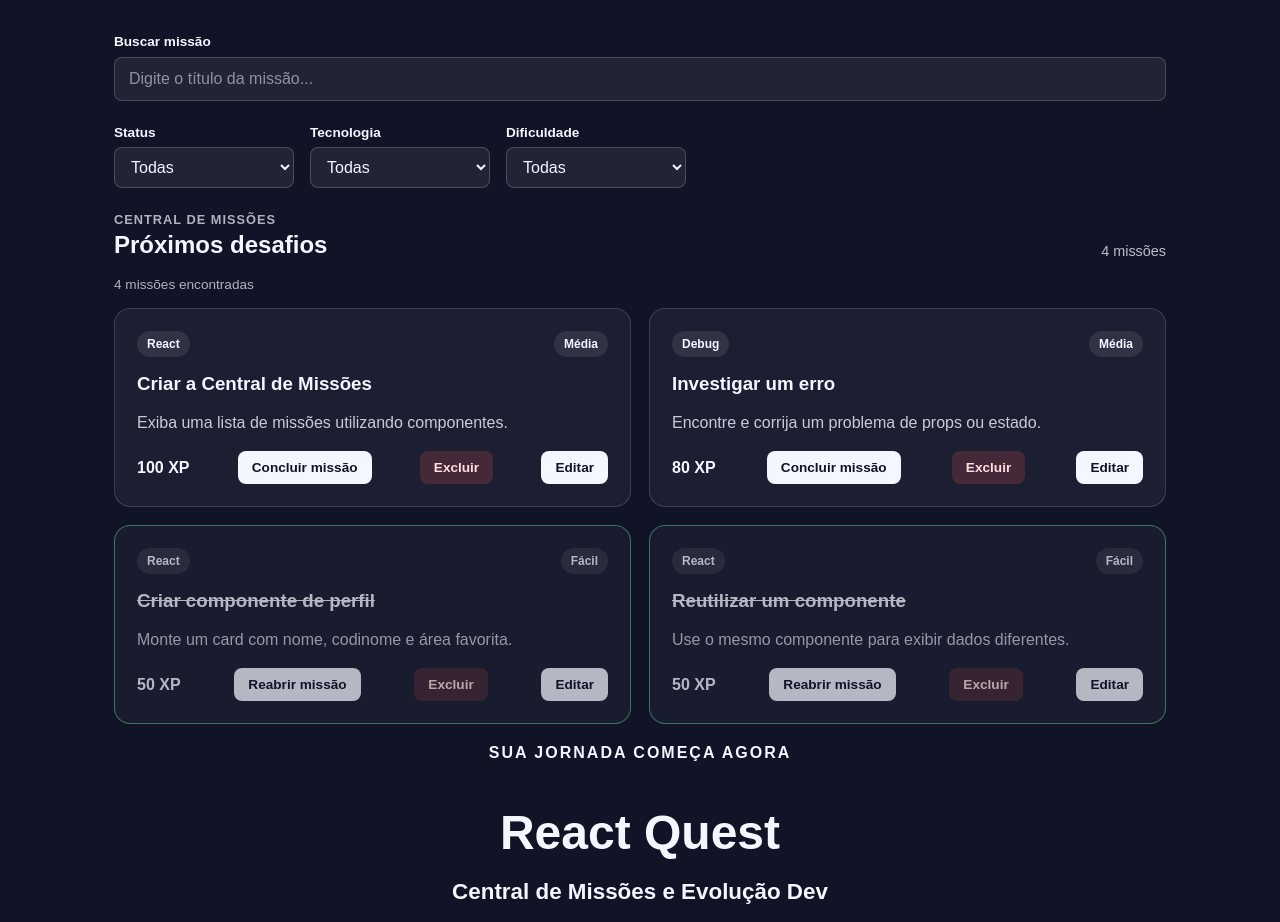
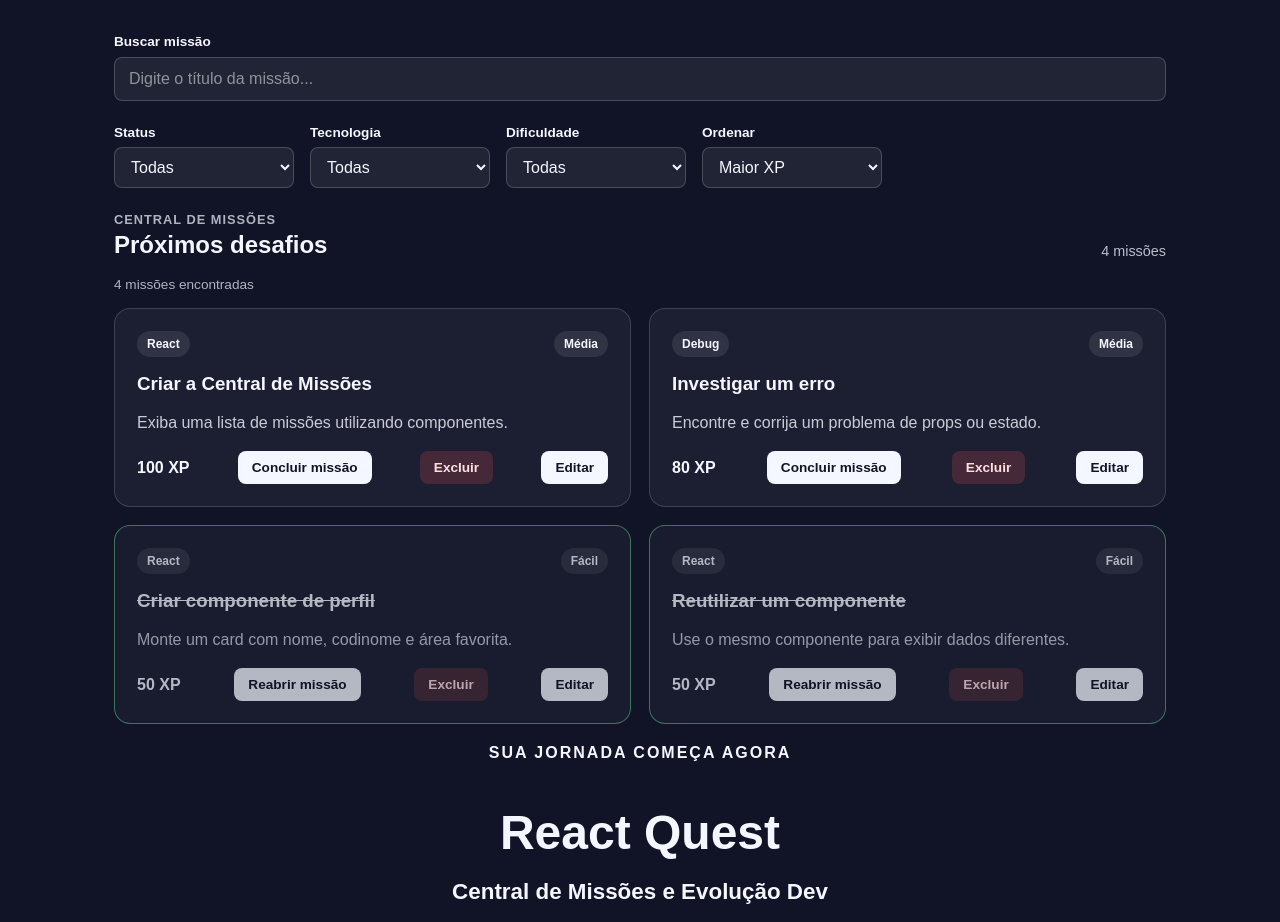
Before and after one commit to profAndreaFranca/React-Quest--Completo, a React (Vite) app: page / in a window 1280 px wide. Shown: the part 1200-2122 px from the top of the page. Built offline with nearby package versions, Linux system fonts and the light colour scheme.

Commit message:
feat: permite escolher ordem das missoes

```diff
--- a/src/App.jsx
+++ b/src/App.jsx
@@ -89,6 +89,7 @@
   const [statusFilter, setStatusFilter] = useState("Todas");
   const [technologyFilter, setTechnologyFilter] = useState("Todas");
   const [difficultyFilter, setDifficultyFilter] = useState("Todas");
+  const [sortOrder, setSortOrder] = useState("Maior XP");
 
   //console.log(statusFilter);
 
@@ -183,10 +184,17 @@
     );
   });
 
-  const sortedMissions = [...filteredMissions].sort(
-    (a, b) => b.xp - a.xp, //do maior para o menor
-    // (a, b) => a.xp - b.xp //do menor para o maior
+  const sortedMissions =
+  [...filteredMissions].sort(
+    (a, b) => {
+      if (sortOrder === "Menor XP") {
+        return a.xp - b.xp; //menor para o maior
+      }
+
+      return b.xp - a.xp; //maior para o menor
+    }
   );
+
 
   return (
     <main className="app">
@@ -232,6 +240,8 @@
             onTechnologyChange={setTechnologyFilter}
             difficultyFilter={difficultyFilter}
             onDifficultyChange={setDifficultyFilter}
+            sortOrder={sortOrder}
+            setSortOrder={setSortOrder}
           />
 
           <div className="section-heading">
--- a/src/components/MissionFilters.jsx
+++ b/src/components/MissionFilters.jsx
@@ -7,7 +7,9 @@
   onTechnologyChange,
   difficultyFilter,
   onDifficultyChange,
- }) {
+  sortOrder,
+  setSortOrder,
+}) {
   return (
     <section className="mission-filters">
       <div className="mission-filters__group">
@@ -55,6 +57,19 @@
           <option value="Difícil">Difícil</option>
         </select>
       </div>
+      <div className="mission-filters__group">
+        <label htmlFor="sort-order">Ordenar</label>
+
+        <select
+          id="sort-order"
+          value={sortOrder}
+          onChange={(event) => setSortOrder(event.target.value)}
+        >
+          <option value="Maior XP">Maior XP</option>
+
+          <option value="Menor XP">Menor XP</option>
+        </select>
+      </div>
     </section>
   );
 }
```
